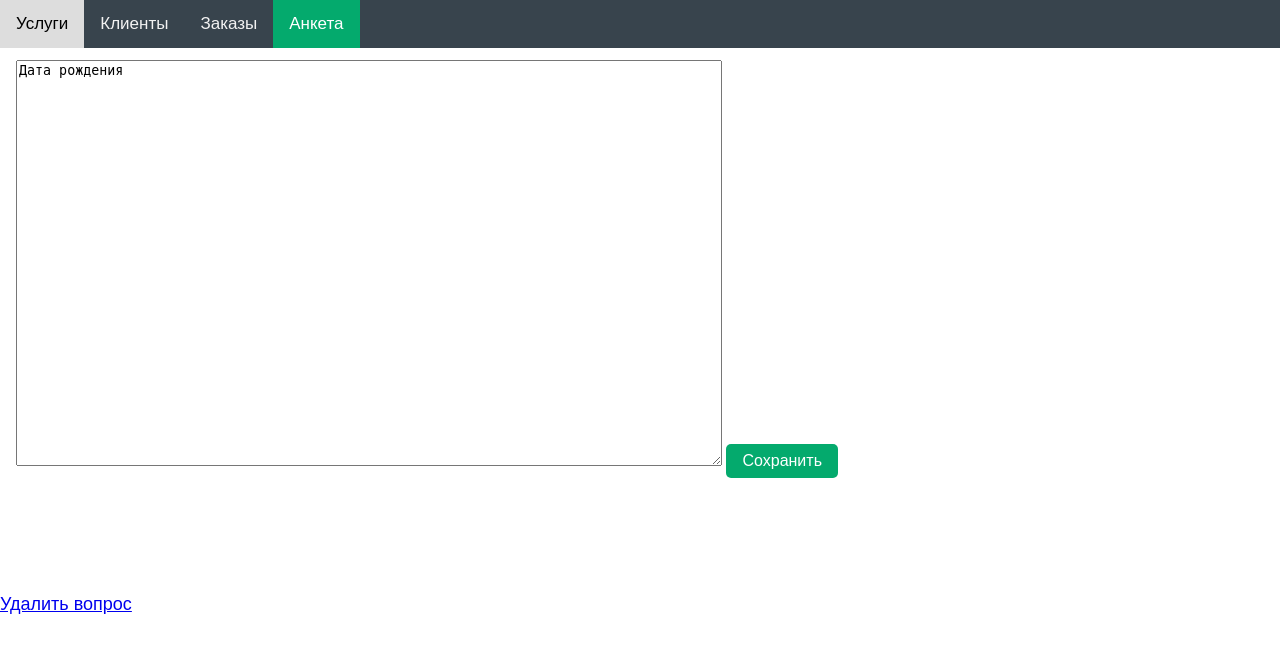
After one commit to nikpopka/astromain, a Django app: page /edit_question/1 in a window 1280 px wide. The commit adds this page. Shown: the top 653 px of the page. Run offline with Django 3.2, Linux system fonts and the light colour scheme; data comes from the database, SQL or seed files in the repository; both versions use the stored data as it was after the commit.

Commit message:
готово админка анкеты и вопросов

```diff
--- a/main/urls.py
+++ b/main/urls.py
@@ -14,5 +14,8 @@ urlpatterns = [
     path('delete_service/<int:id>', views.delete_service, name="delete_service"),
     path('delete_video/<int:id>', views.delete_video, name="delete_video"),
     path('delete_file/<int:id>', views.delete_file, name="delete_file"),
+    path('edit_question/<int:id>', views.edit_question, name="edit_question"),
+    path('delete_question/<int:id>', views.delete_question, name="delete_question"),
+
 
 ]
--- a/main/views.py
+++ b/main/views.py
@@ -84,8 +84,6 @@ def anketa(request):
     for i in answers:
         dict_answers[i.question.id] = i.answer
 
-    print(dict_answers)
-
     return render(request, 'main/anketa.html', {
         'title': 'Анкета',
         'questions': questions,
@@ -150,12 +148,34 @@ def delete_service(request, id):
 
 def administration_anketa(request):
     questions = Questions.objects.all()
+
+    if request.method == 'POST':
+        new_question = request.POST.get('new_question')
+        new_question_obj = Questions(question=new_question)
+        new_question_obj.save()
+
     return render(request, 'main/administration_anketa.html', {
         'title': 'Анкета',
         'questions': questions,
     })
 
+def edit_question(request, id):
+    question = Questions.objects.get(id=id)
+    if request.method == 'POST':
+        new_question = request.POST.get('new_text_question')
+        question.question = new_question
+        question.save()
+        return redirect('administration_anketa')
+    return render(request, 'main/administration_question.html', {
+        'title': 'Редактирование вопроса',
+        'question': question,
+    })
 
+
+def delete_question(request, id):
+    question = Questions.objects.get(id=id)
+    question.delete()
+    return redirect('administration_anketa')
 
 def administration_client(request):
 
--- a/templates/main/administration_anketa.html
+++ b/templates/main/administration_anketa.html
@@ -24,7 +24,7 @@
     </div>
     <div id="view_form" style="margin-bottom: 30px; display: none;">
         <form action="" method="post">{% csrf_token %}
-            <textarea name="service_description" style="width: 400px; height: 50px;resize: none;"></textarea>
+            <textarea name="new_question" style="width: 600px; height: 200px;resize: none;"></textarea>
 
             <button type="submit">Сохранить</button>
         </form>
@@ -34,8 +34,8 @@
         <table id="contant_table">
         {% for question in questions %}
                 <tr>
-                    <td><textarea name="" style="width: 400px; height: 50px;resize: none;">{{question.question}}</textarea></td>
-                    <td><a href="">Удалить</a></td>
+                    <td style="max-width: 700px;"><p>{{question.question}}</p></td>
+                    <td><a href="{% url 'edit_question' question.id %}">Редактировать</a></td>
                 </tr>
 
         {% endfor %}
--- /dev/null
+++ b/templates/main/administration_question.html
@@ -0,0 +1,37 @@
+{% extends 'main\administration_base.html' %}
+{% load static %}
+{% block title %}
+{{ title }}
+{% endblock %}
+{% block css_block %}
+<link rel="stylesheet" type="text/css" href="{% static 'style_main.css' %}">
+{% endblock %}
+
+
+{% block content %}
+<div id="navbar">
+    <a href="{% url 'administration_service' %}">Услуги</a>
+    <a href="{% url 'administration_client' %}">Клиенты</a>
+    <a href="{% url 'administration_order' %}">Заказы</a>
+    <a class="active" href="{% url 'administration_anketa' %}">Анкета</a>
+</div>
+
+
+
+    <div style="margin-bottom: 100px;" class="content">
+        <form method="post" action="">{% csrf_token %}
+            <textarea style="width: 700px; height: 400px;" name="new_text_question" id="">{{question.question}}</textarea>
+            <button type="submit">Сохранить</button>
+        </form>
+
+
+
+    </div>
+
+<a style="font-size: 18px;margin-top: 100px;" href="{% url 'delete_question' question.id %}">Удалить вопрос</a>
+
+</div>
+
+
+
+{% endblock %}
--- a/templates/main/anketa.html
+++ b/templates/main/anketa.html
@@ -30,7 +30,7 @@
                     {% for question in questions %}
                         <tr>
                             <td style="max-width: 400px;"><p>{{question.question}}</p></td>
-                            <td><textarea required style="width: 700px;height: 99px;" name="{{question.id}}" id="">{{dict_answers|get_attr:question.id}}</textarea></td>
+                            <td><textarea required style="width: 700px;height: 99px;resize: none;" name="{{question.id}}" id="">{{dict_answers|get_attr:question.id}}</textarea></td>
                         </tr>
                     {% endfor %}
 
```
Also changed, not shown: db.sqlite3.
